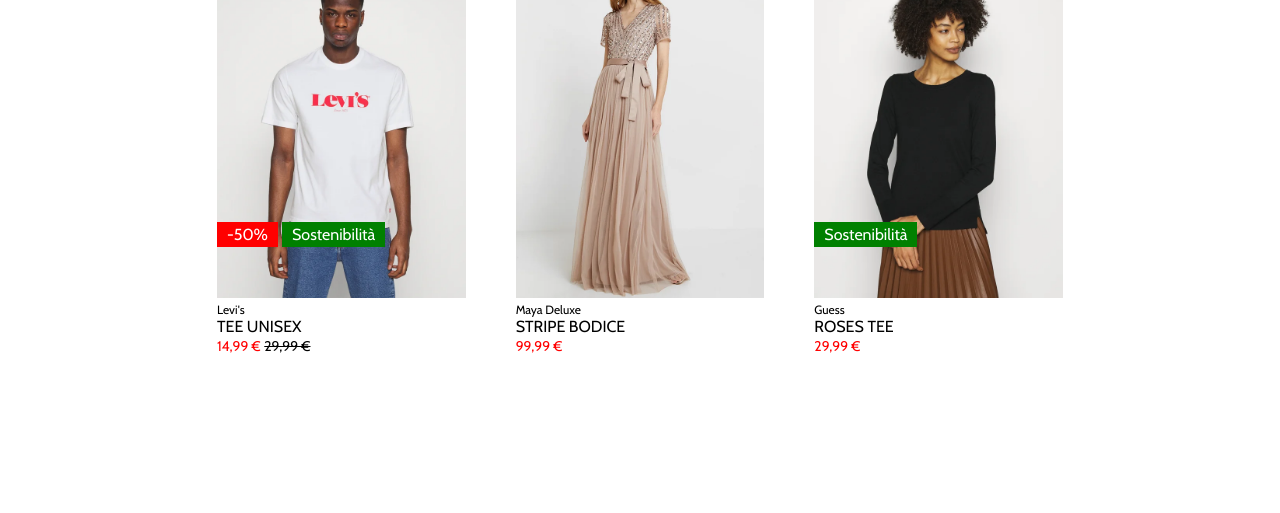
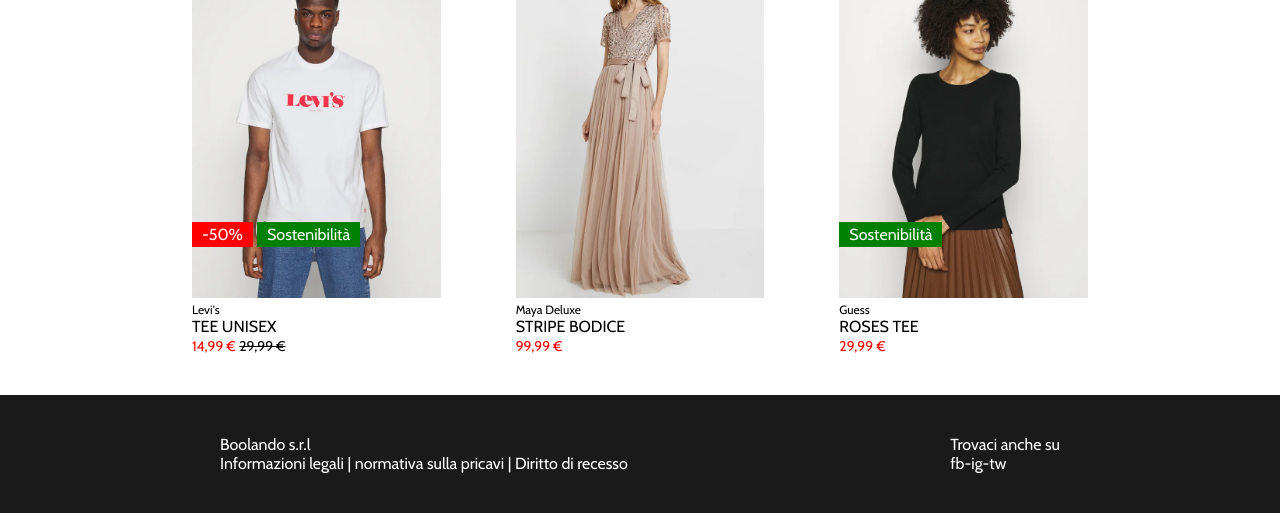
Before and after one commit to Ericson-Manalo/html-css-boolando, a plain HTML site: page index.html in a window 1280 px wide. Shown: the part 616-1129 px from the top of the page. Before the commit the page ends 971 px from the top, so only its background shows below. Drawn offline with nearby package versions, Linux system fonts and the light colour scheme.

Commit message:
fixing the footer

```diff
--- a/css/style.css
+++ b/css/style.css
@@ -48,8 +48,9 @@ body{
     margin-top: 30px;
 }
 
-.first-row{
-    justify-content: space-around;
+.first-row,
+.second-row{
+    justify-content: space-between;
 }
 
 .discount{
@@ -111,6 +112,15 @@ body{
     text-decoration: line-through;
 }
 
+.second-row{
+    margin-bottom: 40px;
+}
+
+.last-items{
+    justify-content: space-between;
+    align-items: center;
+}
+
 img{
     width: 100%
 }
@@ -125,3 +135,9 @@ li{
     list-style: none;
     padding-right: 15px;
 }
+
+footer{
+    background-color: #1a1a1a;
+    color: white;
+    padding: 40px;
+}
--- a/index.html
+++ b/index.html
@@ -81,7 +81,7 @@
 
         </section>
 
-        <section class="flex first-row size-container">
+        <section class="flex second-row size-container">
             <div class="box-row">
                 <div class="column">
                     <img src="img/4.webp" alt="First model with no hover">
@@ -126,7 +126,26 @@
     </main>
 
     <footer>
-
+        <div class="size-container">
+            <div class="flex last-items">
+                <div>
+                    <p class="">
+                        Boolando s.r.l
+                    </p>
+                    <p>
+                        Informazioni legali | normativa sulla pricavi | Diritto di recesso
+                    </p>
+                </div>
+                <div>
+                    <p>
+                        Trovaci anche su
+                    </p>
+                    <p>
+                        fb-ig-tw
+                    </p>
+                </div>
+            </div>
+        </div>
     </footer>
 
 </body>
```
